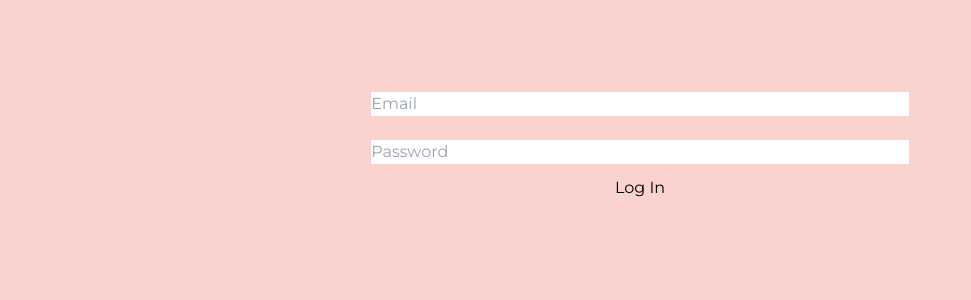
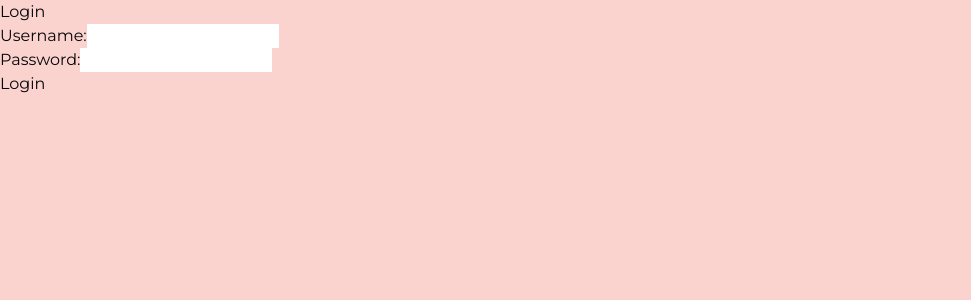
Before and after one commit to Hindol19/next-admin, a Next.js app in the folder frontend/: page /login in a window 1280 px wide. Shown: the top 300 px of the page, without its empty margins (0-971 px from the left). Built offline with nearby package versions, Linux system fonts and the light colour scheme.

Commit message:
added basic login functionality

```diff
--- a/frontend/src/pages/index.js
+++ b/frontend/src/pages/index.js
@@ -4,12 +4,20 @@ import { useState, useEffect } from "react";
 import axios from "axios";
 import Card from "@/components/Card";
 import BarChart from "@/components/BarChart";
+import { useRouter } from "next/router";
 // import { fetchDataFromApi } from "@/components/utils/api";
 
 const Dashboard = () => {
   const [metrics, setMetrics] = useState([]);
   const [weeklyData, setWeeklyData] = useState([]);
 
+  const router = useRouter();
+  useEffect(() => {
+    const token = localStorage.getItem("token");
+    if (!token) {
+      router.push("/login");
+    }
+  }, []);
   useEffect(() => {
     const fetchMetrics = async () => {
       try {
--- a/frontend/src/pages/login.js
+++ b/frontend/src/pages/login.js
@@ -1,87 +1,52 @@
-import { useState, useEffect } from "react";
+// pages/login.js
+import { useState } from "react";
 import axios from "axios";
 import { useRouter } from "next/router";
 
-const LoginPage = () => {
-  const [email, setEmail] = useState("");
+export default function Login() {
+  const [username, setUsername] = useState("");
   const [password, setPassword] = useState("");
+  const [error, setError] = useState("");
   const router = useRouter();
 
-  // useEffect(() => {
-  //   axios
-  //     .get("http://localhost:8000/test-cors")
-  //     .then((response) => {
-  //       console.log(response.data);
-  //     })
-  //     .catch((error) => {
-  //       console.error("CORS error:", error);
-  //     });
-  // }, []);
-
-  const handleLogin = async (e) => {
-    e.preventDefault();
+  const handleSubmit = async (event) => {
+    event.preventDefault();
     try {
-      const response = await axios.post("http://localhost:8000/auth/login", {
-        email,
+      const response = await axios.post("http://localhost:8000/login", {
+        username,
         password,
       });
-      console.log(response);
+      // Save token to localStorage or cookie
       localStorage.setItem("token", response.data.token);
       router.push("/");
-    } catch (error) {
-      console.error("Login failed:", error);
+    } catch (err) {
+      setError("Invalid username or password");
     }
   };
 
   return (
-    <div className=" w-full h-[100vh] flex items-center justify-center">
-      <div className="w-[60%] h-[80%] bg-light rounded-md ">
-        <form className="flex flex-col items-center" onSubmit={handleLogin}>
+    <div className="bg-light text-dark">
+      <h1>Login</h1>
+      <form onSubmit={handleSubmit}>
+        <div>
+          <label>Username:</label>
           <input
-            type="email"
-            className="my-3 w-[70%]"
-            value={email}
-            onChange={(e) => setEmail(e.target.value)}
-            placeholder="Email"
-            required
+            type="text"
+            value={username}
+            onChange={(e) => setUsername(e.target.value)}
           />
+        </div>
+        <div>
+          <label>Password:</label>
           <input
             type="password"
-            className="my-3 w-[70%]"
             value={password}
             onChange={(e) => setPassword(e.target.value)}
-            placeholder="Password"
-            required
           />
-          <button type="submit" className="bg-light">
-            Log In
-          </button>
-        </form>
-      </div>
+        </div>
+        <button type="submit">Login</button>
+      </form>
+      {error && <p>{error}</p>}
     </div>
-    // <div>
-    //   <h1>Login</h1>
-    //   <form onSubmit={handleLogin}>
-    //     <input
-    //       type="email"
-    //       value={email}
-    //       onChange={(e) => setEmail(e.target.value)}
-    //       placeholder="Email"
-    //       required
-    //     />
-    //     <input
-    //       type="password"
-    //       value={password}
-    //       onChange={(e) => setPassword(e.target.value)}
-    //       placeholder="Password"
-    //       required
-    //     />
-    //     <button type="submit" className="bg-light">
-    //       Login
-    //     </button>
-    //   </form>
-    // </div>
   );
-};
-
-export default LoginPage;
+}
```
Also changed, not shown: 1 other file (tests, documents, lock files or other folders).
